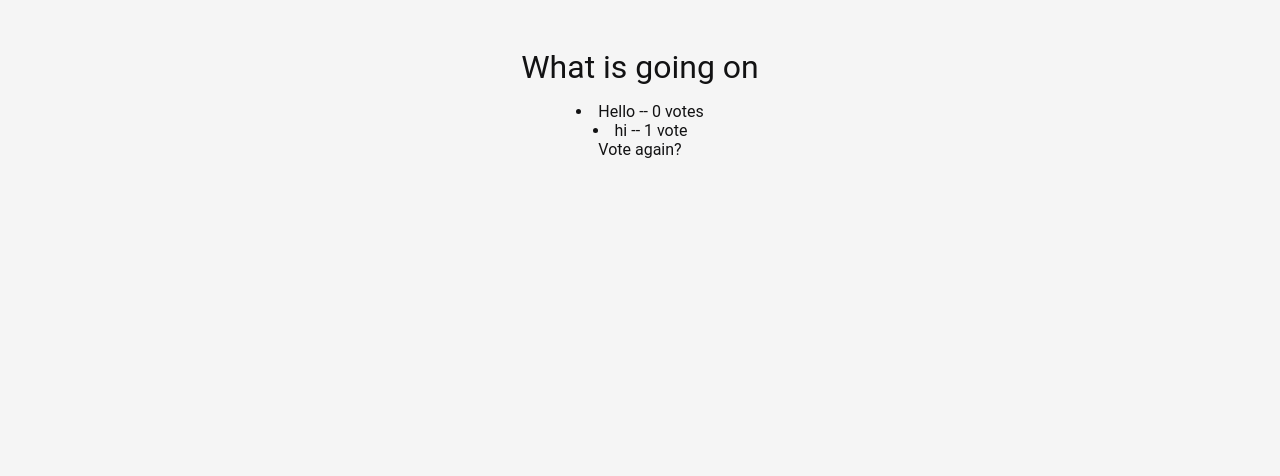
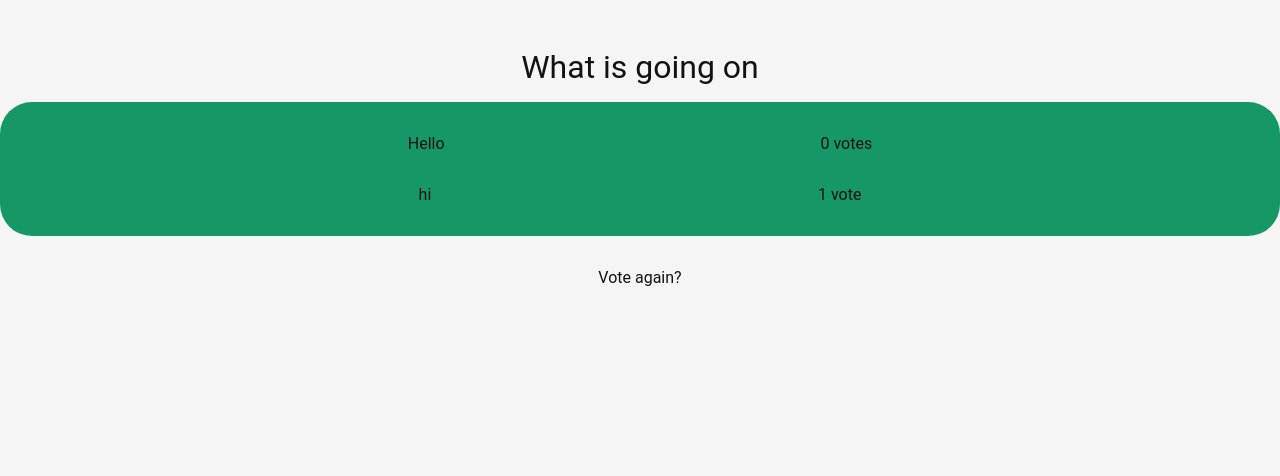
Before and after one commit to flo-ui/someDjangoApps, a Django app: page /polls/1/results/ in a window 1280 px wide. Shown: the part 65-541 px from the top of the page. Run offline with Django 3.2, Linux system fonts and the light colour scheme; data comes from the database, SQL or seed files in the repository; both versions use the stored data as it was after the commit.

Commit message:
design and routing changes home and polls

```diff
--- a/firstApps/polls/templates/polls/results.html
+++ b/firstApps/polls/templates/polls/results.html
@@ -9,12 +9,13 @@
 
 
 
-
+    <div class="poll-results">
     {% for choice in question.choice_set.all %}
-        <li>
-            {{ choice.choice_text }} -- {{choice.votes}} vote{{choice.votes|pluralize}}
-        </li>
+        <div class="poll-choices">
+           <div class="poll-choice-text"> {{ choice.choice_text }}</div>
+           <div class="poll-choice-votes">{{choice.votes}} vote{{choice.votes|pluralize}}</div>
+        </div>
     {% endfor %}
-
+    </div>
     <a href="{% url 'polls:detail' question.id %}"> Vote again?</a>
 {% endblock main %}
--- a/firstApps/static/css/Polls/_polls.scss
+++ b/firstApps/static/css/Polls/_polls.scss
@@ -12,3 +12,16 @@
         align-items: center;
     }
 }
+
+.poll-results{
+    padding: 2rem;
+    border-radius: 2rem;
+    display: grid;
+    gap: 2rem;
+    margin-bottom: 2rem;
+    background-color: darken(color(primary), 20%);
+    .poll-choices{
+        display: flex;
+        justify-content: space-evenly;
+    }
+}
--- a/firstApps/static/css/styles.css
+++ b/firstApps/static/css/styles.css
@@ -189,6 +189,25 @@ footer a {
           align-items: center;
 }
 
+.poll-results {
+  padding: 2rem;
+  border-radius: 2rem;
+  display: -ms-grid;
+  display: grid;
+  gap: 2rem;
+  margin-bottom: 2rem;
+  background-color: #159866;
+}
+
+.poll-results .poll-choices {
+  display: -webkit-box;
+  display: -ms-flexbox;
+  display: flex;
+  -webkit-box-pack: space-evenly;
+      -ms-flex-pack: space-evenly;
+          justify-content: space-evenly;
+}
+
 @media (min-width: 1200px) {
   .note-grid {
     display: -ms-grid;
```
Also changed, not shown: firstApps/home/templates/home/home.html (+12 -8 lines), firstApps/db.sqlite3, firstApps/storage/templates/storage/index.html (renamed from firstApps/storage/templates/storage/notes.html), firstApps/storage/urls.py, firstApps/storage/views.py, 1 other file.
